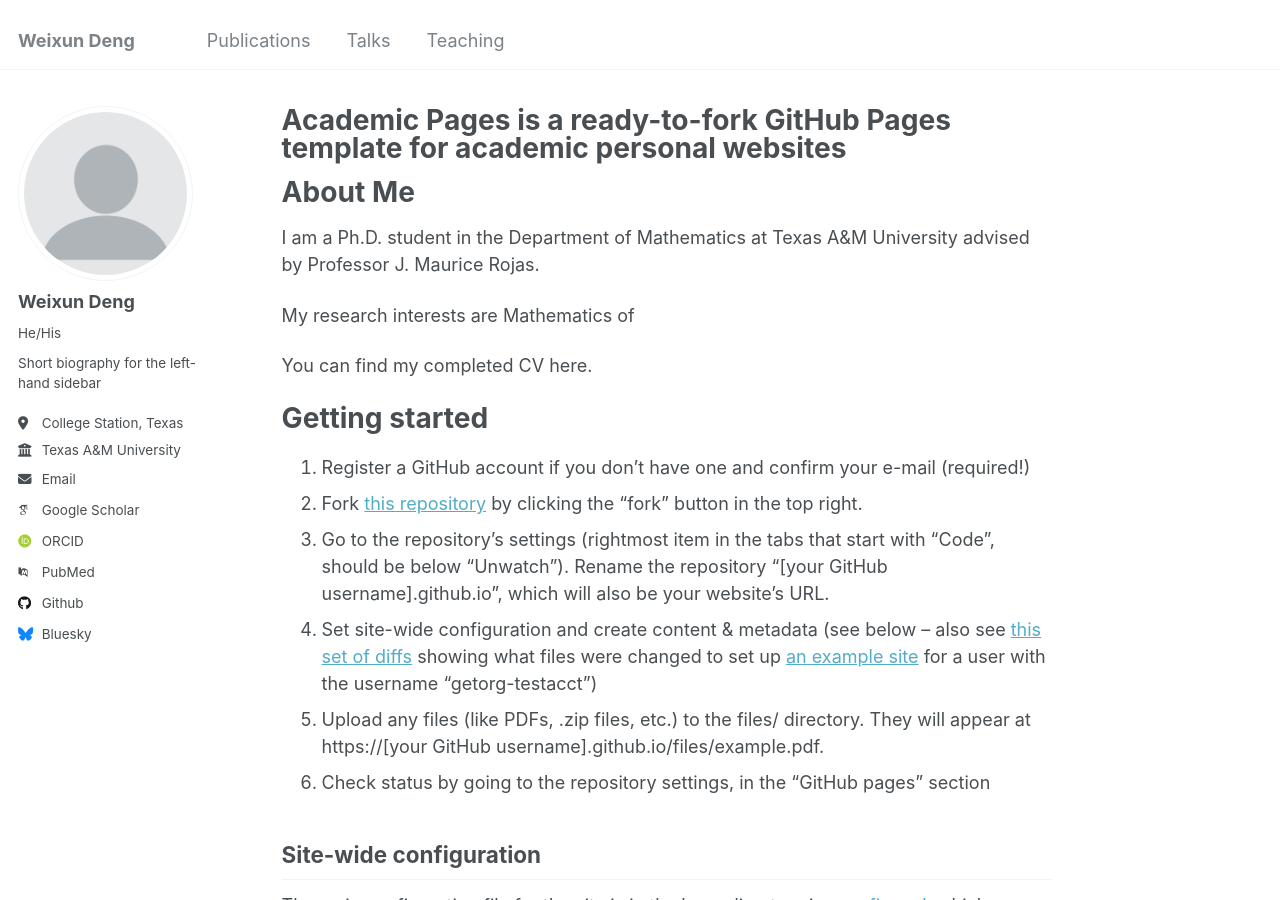
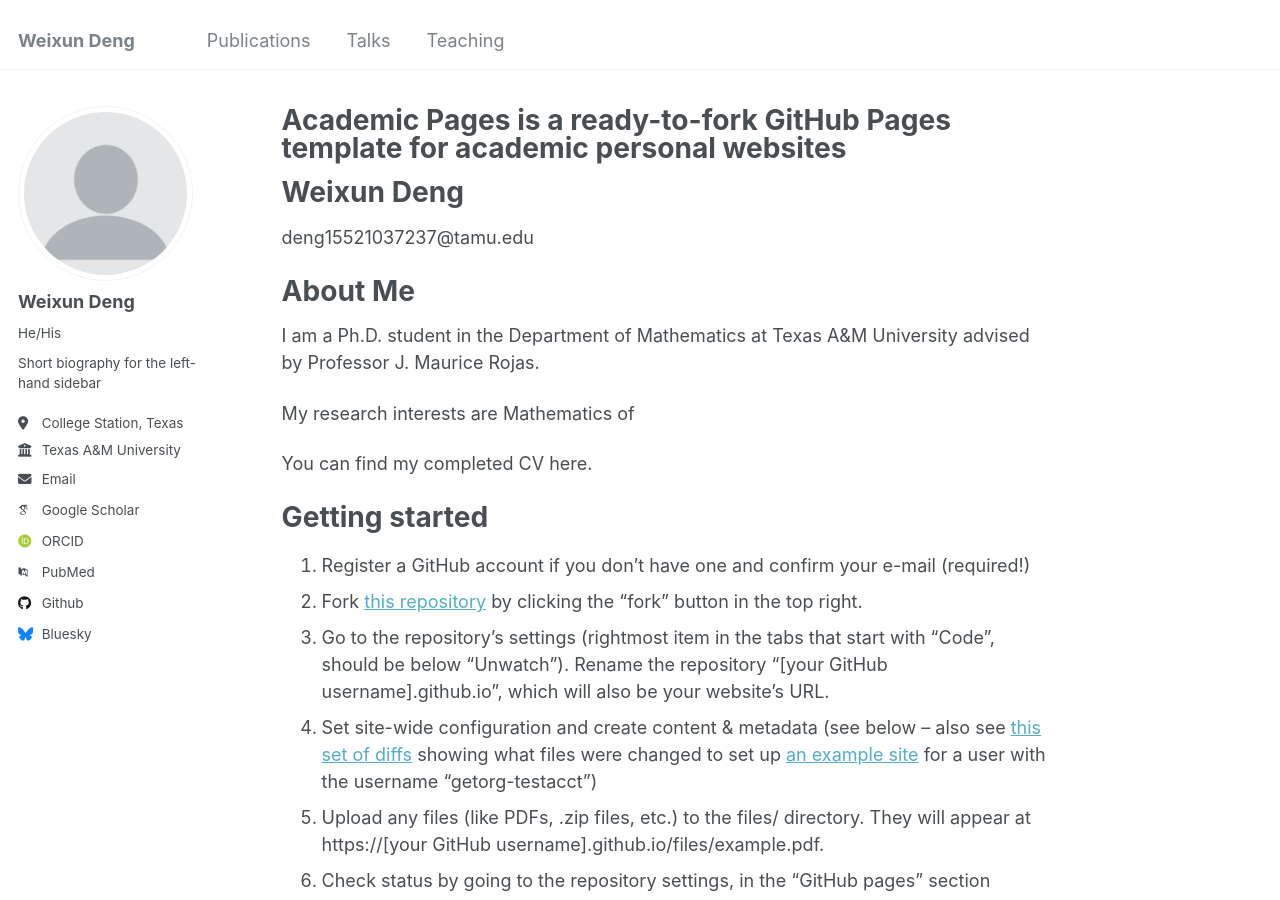
Before and after one commit to WeixunDeng/weixundeng.github.io, a Jekyll site: the page built from _pages/about.md, in a window 1280 px wide and 900 px high. Built offline with Jekyll 4.4.1, drawn with Linux system fonts in a browser that asks for light colours; some web fonts are replaced.

Commit message:
Update about.md

```diff
--- a/_pages/about.md
+++ b/_pages/about.md
@@ -6,6 +6,10 @@ redirect_from:
   - /about/
   - /about.html
 ---
+
+Weixun Deng
+======
+deng15521037237@tamu.edu
 
 About Me
 ======
```
